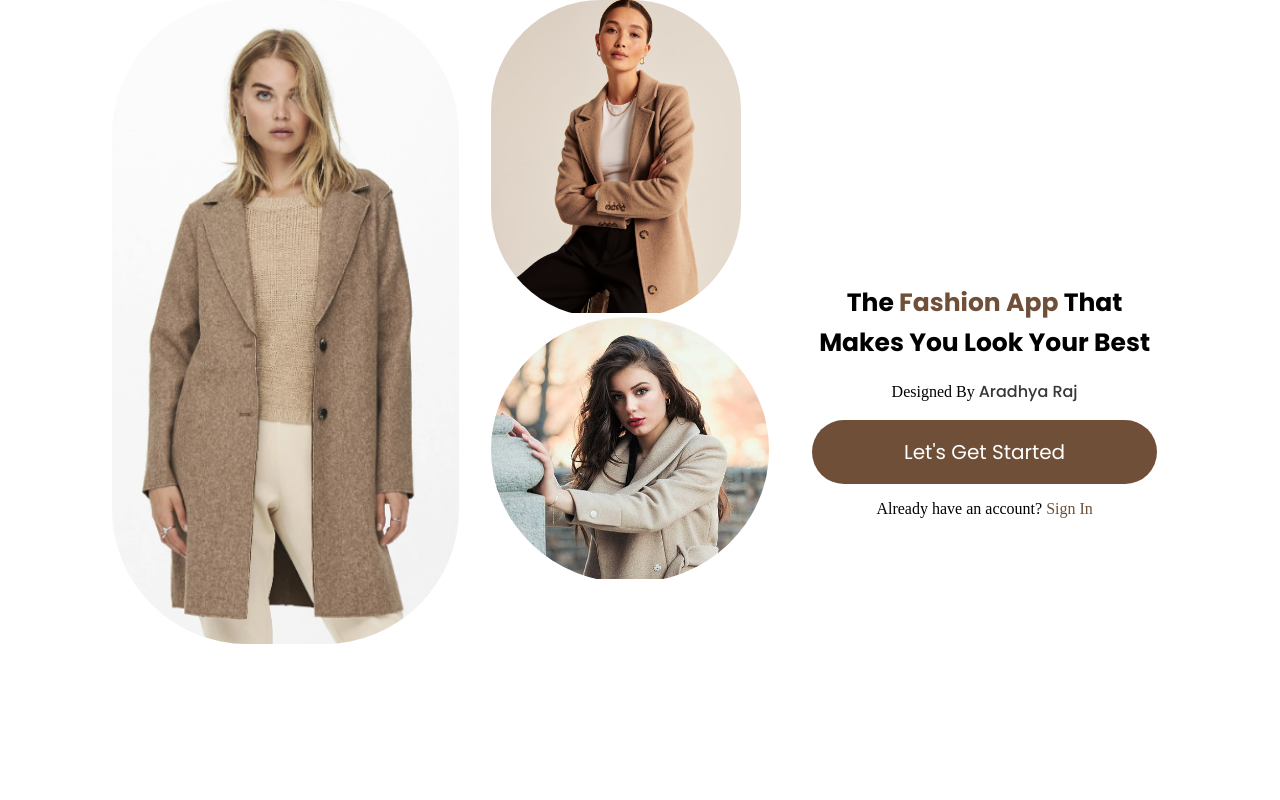
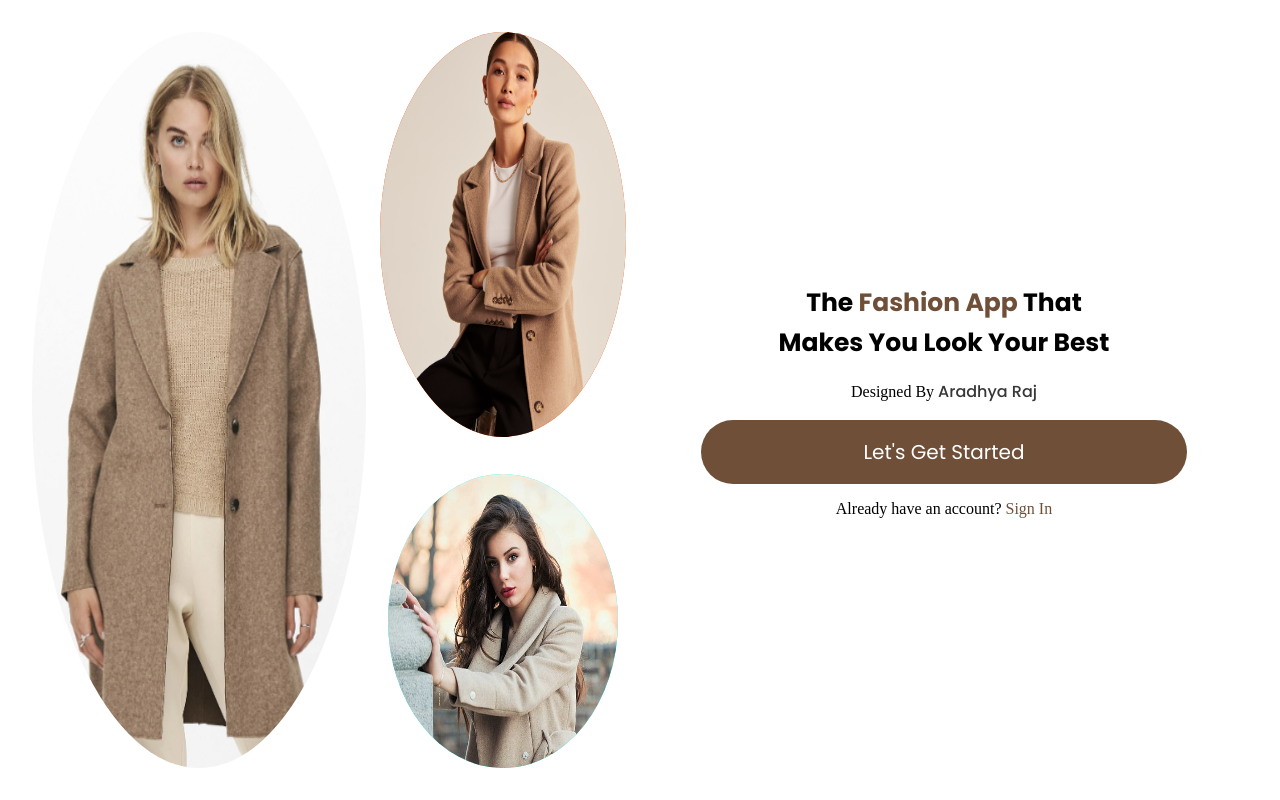
Before and after one commit to pankaj25kumar/The-Fashion-App, a plain HTML site: page index.html in a window 1280 px wide. Drawn offline with Linux system fonts and the light colour scheme.

Commit message:
devices fit

```diff
--- a/index.css
+++ b/index.css
@@ -10,14 +10,14 @@
   -ms-user-select: none;
   user-select: none;
 }
-body{
-    height: 100%;
-    width: 100%;
-}
 
 /* --------------------------------------------For Mobile Devices--------------------------------------- */
 
 @media (orientation:portrait) {
+    body{
+        width: 100%;
+        height: 100vh;
+    }
     #hero{
         width: 100%;
         height: 60vh;
@@ -111,26 +111,19 @@ body{
 /* ..........................For Desktop and Laptop............................ */
 
 @media (orientation:landscape) {
-    .main{
-        display: flex;
-        margin: 0 5em;
-    }
-    .hero-container{
-        width: 50%;
+    body{
+        width: 100%;
         height: 100vh;
         display: flex;
-        justify-content: center;
-        align-items: center;
+        padding: 2em;
     }
     #hero{
-        width: 80%;
-        height: 80%;
-        position: relative;
+        width: 50%;
         display: flex;
+        /* background-color: red; */
     }
     #login-details{
         width: 50%;
-        height: 100vh;
         display: flex;
         flex-direction: column;
         justify-content: center;
@@ -141,29 +134,35 @@ body{
         height: 100%;
         display: flex;
         flex-direction: column;
-        justify-content: space-around;
-        padding-left: 2em;
+
     }
     #imgdiv1{
         width: 55%;
+        border-radius: 50%;
+        overflow: hidden;
     }
     #imgdiv2{
         width: 45%;
-    }
-    .imgdiv>img{
-        border-radius: 135px;
+        /* background-color: blue; */
+        display: flex;
+        align-items: center;
+        justify-content: space-between;
     }
     #img1{
         width: 90%;
-        border-radius: 110px;
-        height: 50%;
+        height: 55%;
+        border-radius: 50%;
         overflow: hidden;
+        background-color: orangered;
+        /* border: 1px solid black; */
     }
     #img2{
-        width: 100%;
+        width: 84%;
+        height: 40%;
         border-radius: 50%;
-        height: 38%;
         overflow: hidden;
+        background-color: aqua;
+        /* border: 1px solid black; */
     }
     img{
         height: 100%;
--- a/index.html
+++ b/index.html
@@ -10,15 +10,18 @@
     </style>
 </head>
 <body>
-    <div class="main">
     <div id="hero">
         <div class="imgdiv" id="imgdiv1">
-                    <img src="./assets/img1.png"/>
+            <img src="./assets/img1.png" />
         </div>
 
         <div class="imgdiv" id="imgdiv2">
-                    <div id="img1"><img src="./assets/img2.png"/></div>
-                    <div id="img2"><img src="./assets/img3.jpg" /></div>
+            <div id="img1">
+                <img src="./assets/img2.png" />
+            </div>
+            <div id="img2">
+                <img src="./assets/img3.jpg" />
+            </div>
         </div>
     </div>
     <div id="login-details">
@@ -27,6 +30,5 @@
         <a href="./login.html" id="homeBtn">Let's Get Started</a>
         <p>Already have an account? <a href="./login.html" id="signin">Sign In</a></p>
     </div>
-    </div>
 </body>
 </html>
```
Lines whose indentation alone changed are shown as unchanged.
